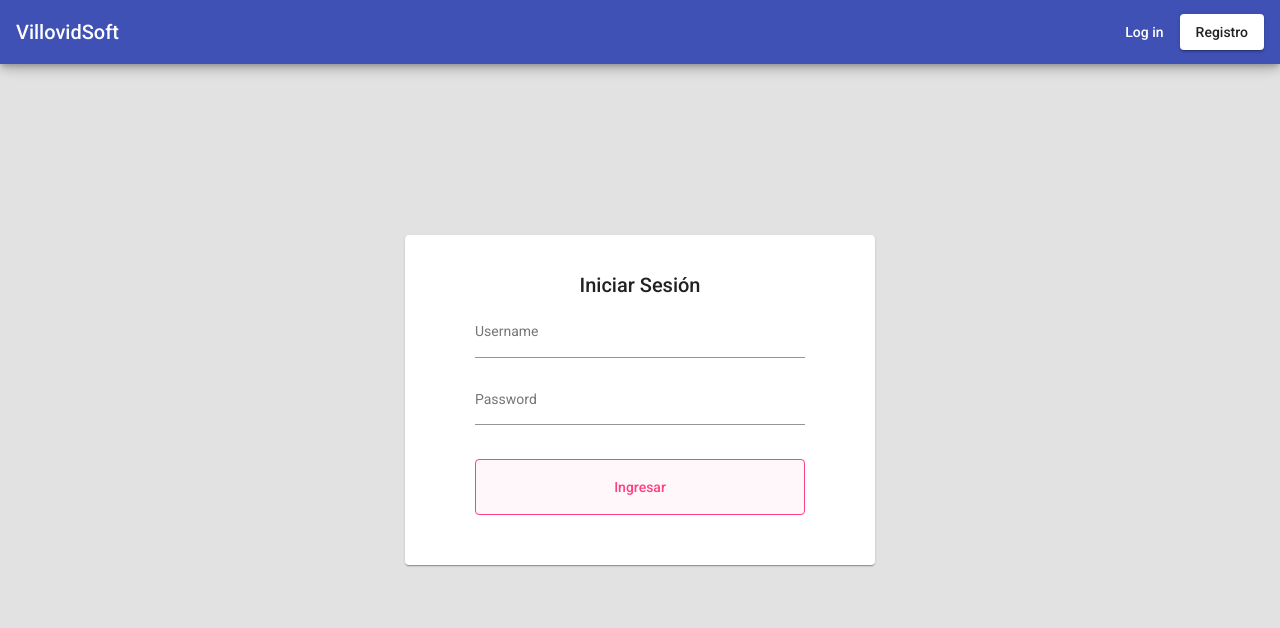
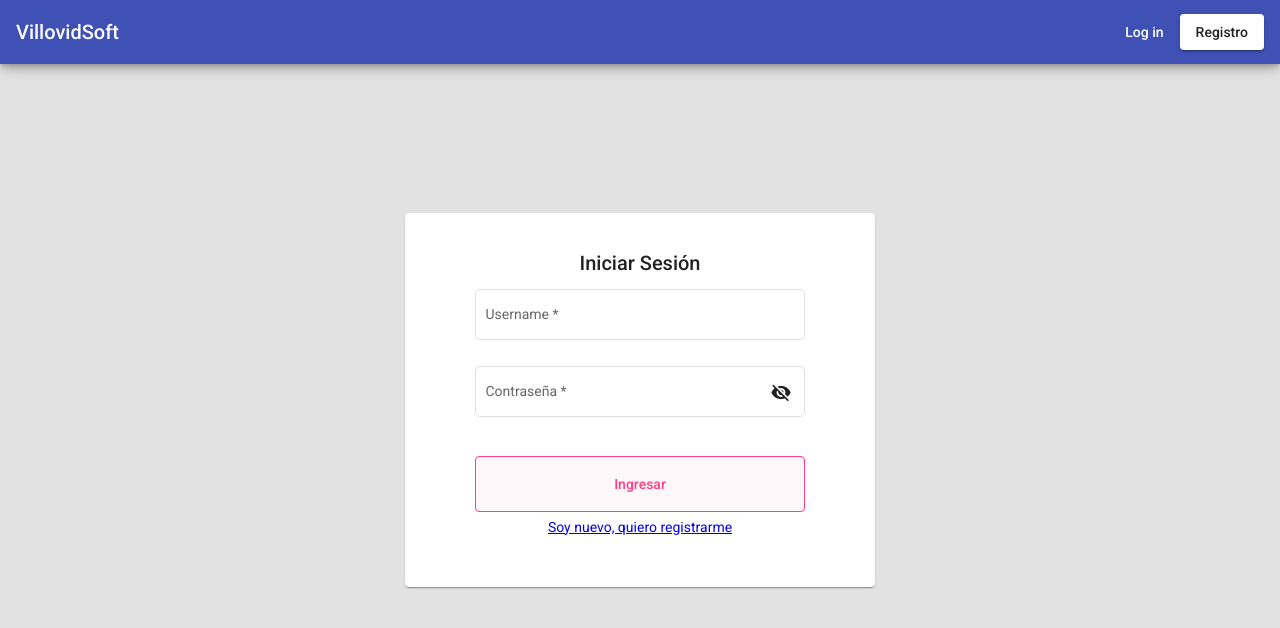
Before and after one commit to villovid07/login-front-angular, an Angular app: page /login in a window 1280 px wide. Shown: the top 628 px of the page. Built offline with nearby package versions, Linux system fonts and the light colour scheme.

Commit message:
modificaciones en login

```diff
--- a/package.json
+++ b/package.json
@@ -17,12 +17,12 @@
     "@angular/common": "~10.2.0",
     "@angular/compiler": "~10.2.0",
     "@angular/core": "~10.2.0",
+    "@angular/flex-layout": "^10.0.0-beta.32",
     "@angular/forms": "~10.2.0",
     "@angular/material": "^10.2.7",
     "@angular/platform-browser": "~10.2.0",
     "@angular/platform-browser-dynamic": "~10.2.0",
     "@angular/router": "~10.2.0",
-    "@angular/flex-layout": "^10.0.0-beta.32",
     "rxjs": "~6.6.0",
     "tslib": "^2.0.0",
     "zone.js": "~0.10.2"
--- a/src/app/app.module.ts
+++ b/src/app/app.module.ts
@@ -23,6 +23,7 @@ import { MatButtonModule } from '@angular/material/button';
 import { MatCardModule } from '@angular/material/card';
 import { MatTooltipModule } from '@angular/material/tooltip';
 import { MatIconModule } from '@angular/material/icon';
+import { FormsModule, ReactiveFormsModule } from '@angular/forms';
 
 @NgModule({
   declarations: [AppComponent, LayoutComponentComponent, LoginComponent, RegisterComponent, LayoutSinComponent, P404Component],
@@ -43,6 +44,8 @@ import { MatIconModule } from '@angular/material/icon';
     MatCardModule,
     MatTooltipModule,
     MatIconModule,
+    ReactiveFormsModule,
+    FormsModule
   ],
   providers: [],
   bootstrap: [AppComponent],
--- a/src/app/pages/login/login.component.css
+++ b/src/app/pages/login/login.component.css
@@ -0,0 +1,8 @@
+.show-pwd-icon{
+    cursor: pointer;
+}
+
+.text-registro{
+    text-align: center;
+    margin-top: 5px;
+}
--- a/src/app/pages/login/login.component.html
+++ b/src/app/pages/login/login.component.html
@@ -14,17 +14,32 @@
             <mat-card-title>Iniciar Sesión</mat-card-title>
         </mat-card-header>
 
-        <form class="example-form">
+        <form class="example-form" [formGroup]="frmLogin" (ngSubmit)="onSubmit()">
             <mat-card-content>
-                <mat-form-field class="example-full-width">
-                    <input matInput placeholder="Username">
+                <mat-form-field class="example-full-width" appearance="outline">
+                    <mat-label>Username</mat-label>
+                    <input matInput formControlName="username">
+                    <mat-error *ngIf="frmLogin.get('password').hasError('required')">
+                        Nombre de usuario es requerido
+                    </mat-error>
                 </mat-form-field>
 
-                <mat-form-field class="example-full-width">
-                    <input matInput placeholder="Password">
+                <mat-form-field class="example-full-width" appearance="outline">
+                    <mat-label>Contraseña</mat-label>
+                    <input matInput [type]="hide ? 'password' : 'text'" formControlName="password">
+                    <span class="show-pwd-icon" href="#" onClick="return false;" matSuffix (click)="hide = !hide"
+                        [attr.aria-label]="'Hide password'" [attr.aria-pressed]="hide">
+                        <mat-icon>{{hide ? 'visibility_off' : 'visibility'}}</mat-icon>
+                    </span>
+                    <mat-error *ngIf="frmLogin.get('password').hasError('required')">
+                        Contraseña es requerida
+                    </mat-error>
                 </mat-form-field>
             </mat-card-content>
             <button mat-stroked-button color="accent" class="btn-block">Ingresar</button>
+            <div class="col-sm-12 text-registro">
+                <a href="/register" color="primary">Soy nuevo, quiero registrarme</a>
+            </div>
         </form>
     </mat-card>
 
--- a/src/app/pages/login/login.component.ts
+++ b/src/app/pages/login/login.component.ts
@@ -1,4 +1,5 @@
 import { Component, OnInit } from '@angular/core';
+import { FormBuilder, FormControl, FormGroup, Validators } from '@angular/forms';
 
 @Component({
   selector: 'app-login',
@@ -7,9 +8,35 @@ import { Component, OnInit } from '@angular/core';
 })
 export class LoginComponent implements OnInit {
 
-  constructor() { }
+  frmLogin: FormGroup;
+  hide = true;
+
+  constructor(
+   private fb: FormBuilder
+  ){
+
+    this.frmLogin = this.fb.group({
+        username: ["", Validators.required],
+        password: ["", Validators.required],
+    });
+  }
+
+  get f() {
+    return this.frmLogin.controls;
+  }
 
   ngOnInit(): void {
+    console.log("iniciado");
+  }
+
+
+  onSubmit(){
+    if(this.frmLogin.valid){
+
+    } else{
+
+    }
+
   }
 
 }
--- a/src/app/pages/register/register.component.html
+++ b/src/app/pages/register/register.component.html
@@ -33,8 +33,10 @@
                 <mat-form-field class="example-full-width">
                     <mat-label>Choose a role...</mat-label>
                     <mat-select>
-                        <mat-option [value]="roles" *ngFor="let roles of Roles">{{roles}}
-                        </mat-option>
+                        <mat-option [value]="" Seleccione></mat-option>
+
+                        <!--<mat-option [value]="roles" *ngFor="let roles of Roles">{{roles}}
+                        </mat-option>-->
                     </mat-select>
                 </mat-form-field>
 
```
Also changed, not shown: 1 other file (tests, documents, lock files or other folders).
